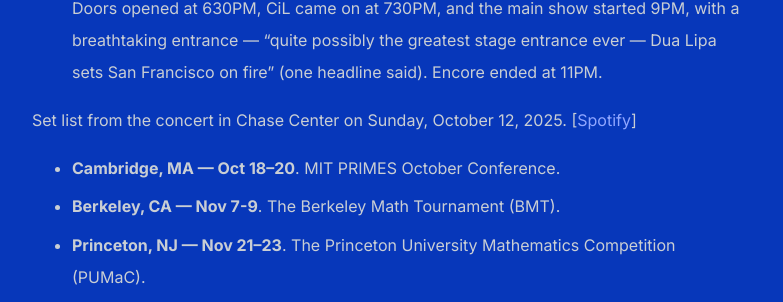
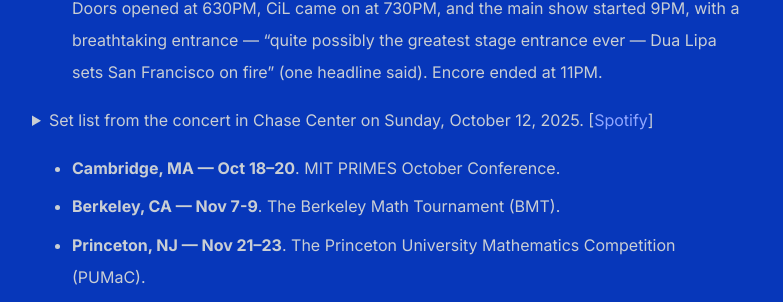
Before and after one commit to shihankanungo/shihankanungo.github.io, a Jekyll site: the page built from travel.md, in a window 1280 px wide. Shown: the part 2815-3117 px from the top of the page, without its empty margins (248-1031 px from the left). Built offline with Jekyll 4.4.1, drawn with Linux system fonts in a browser that asks for light colours.

Commit message:
Update travel.md

```diff
--- a/travel.md
+++ b/travel.md
@@ -22,7 +22,7 @@
 - **New York City, NY --- Sep 18--20**. Jane Street Celebration of Mathematics. JS put us up at the Marriott in Downtown NYC. There is a cool cafe nearby -- NYC Regular. Hung out with TZ both days (like a lot!); it was so much fun!! Jane Street office is cool -- the NYC office is the first and largest of their offices; it is in the heart of the Financial District, with views of the Hudson River and the Statue of Liberty. We listened to some recruiting speeches and played a few games. Got a lot of swags -- a Sonos Roam speaker, t-shirts, Figgie. Went for dinner to *Oyster Bar* and then hung out for a bit by the water. I was so excited that I went to sleep waaayy past my usual bedtime on Friday night (actually technically Saturday morning).
 - **San Francisco, CA --- Oct 12**. Dua Lipa: *Radical Optimism Tour* at Chase Center, SF. Reached *Papito* at 515PM for an early-ish dinner. Ordered steak fajitas (of course) with their habanero sauce on the side. Excellent, as usual!! Reached Chase Center at 6PM. Doors opened at 630PM, CiL came on at 730PM, and the main show started 9PM, with a breathtaking entrance &mdash; "quite possibly the greatest stage entrance ever — Dua Lipa sets San Francisco on fire" (one headline said). Encore ended at 11PM.
 <details>
-  <summary style="list-style-type: none;"> Set list from the concert in Chase Center on Sunday, October 12, 2025. [<a href="https://open.spotify.com/playlist/5X5cdPvMqR9kxKuMMz9zL8?si=8c1ca77d33a94ffe">Spotify</a>] </summary>
+  <summary> Set list from the concert in Chase Center on Sunday, October 12, 2025. [<a href="https://open.spotify.com/playlist/5X5cdPvMqR9kxKuMMz9zL8?si=8c1ca77d33a94ffe">Spotify</a>] </summary>
   <small><b>Act I</b> &mdash; Training Season &#8226; End of an Era &#8226; Break My Heart &#8226; One Kiss <br> <b>Act II</b> &mdash; Whatcha Doing &#8226; Levitating &#8226; These Walls &#8226; Green Day cover &#8226; Maria <br> <b>Act III</b> &mdash; Physical &#8226; Electricity &#8226; Hallucinate &#8226; Illusion <br> <b>Act IV</b> &mdash; Falling Forever &#8226; Happy for You &#8226; Love Again &#8226; Anything for Love &#8226; Be the One <br> <b>Encore</b> &mdash; New Rules &#8226; Dance the Night &#8226; Don't Start Now &#8226; Houdini</small><br>
 </details>
 - **Cambridge, MA --- Oct 18--20**. MIT PRIMES October Conference.
```
